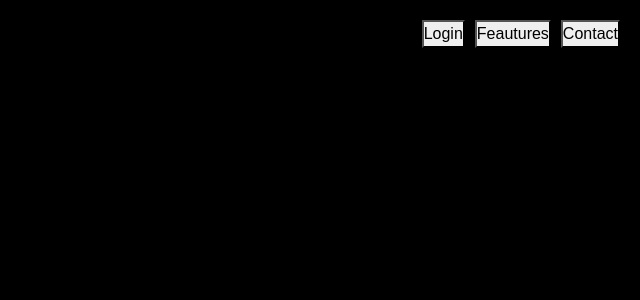
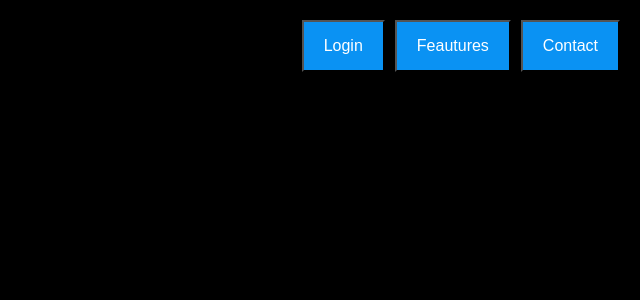
Before and after one commit to Satwik78901/EMS-Client, a React (Create React App) app: page / in a window 1280 px wide. Shown: the top 300 px of the page, without its empty margins (640-1280 px from the left). Built offline with nearby package versions, Linux system fonts and the light colour scheme.

Commit message:
update Home.js

```diff
--- a/src/components/Home.js
+++ b/src/components/Home.js
@@ -8,11 +8,10 @@ const Home = () => {
     <div className="backgroundWrap">
       <div className="buttonsPosition">
         <Link to="/Login">
-          <button>Login</button>
+          <button className="button-styles">Login</button>
         </Link>
-
-        <button>Feautures</button>
-        <button>Contact</button>
+        <button className="button-styles">Feautures</button>
+        <button className="button-styles">Contact</button>
       </div>
     </div>
   );
```
